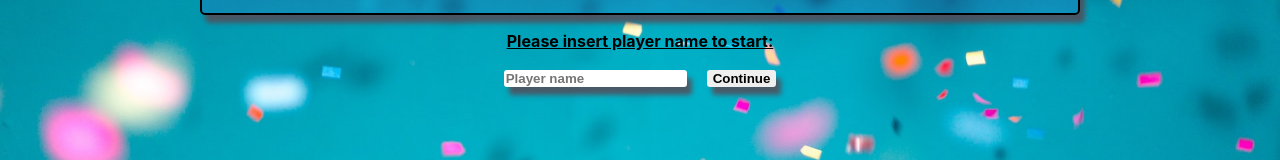
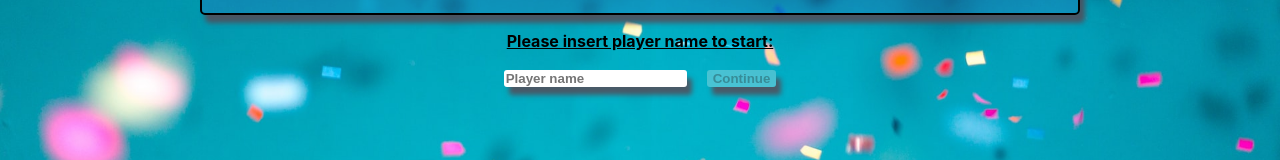
Before and after one commit to azayakaWen/emelie_wensberg-testing_typescript-quiz_app, a React (Create React App) app: page / in a window 1280 px wide. Shown: the part 393-553 px from the top of the page. Built offline with nearby package versions, Linux system fonts and the light colour scheme.

Commit message:
Added more test

```diff
--- a/src/Pages/Home.tsx
+++ b/src/Pages/Home.tsx
@@ -47,7 +47,11 @@ const Home = () => {
       <context.Provider value={{ playerName, setPlayerName }}>
         <PlayerInput />
 
-        <button className="player-button" onClick={handleClick}>
+        <button
+          className="player-button"
+          onClick={handleClick}
+          disabled={!playerName}
+        >
           Continue
         </button>
       </context.Provider>
```
Also changed, not shown: 1 other file (tests, documents, lock files or other folders).
